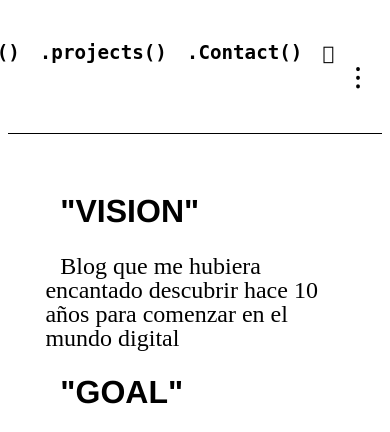
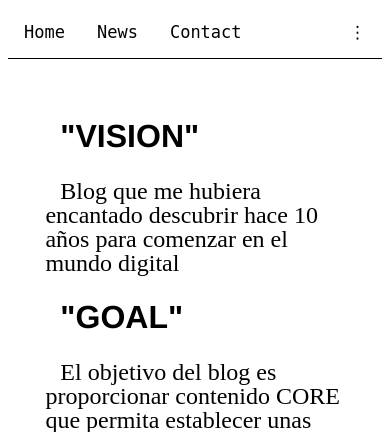
Before and after one commit to ManuData/blog_penv, a Django app: page /blog/ in a window 390 px wide. Shown: the top 432 px of the page. Run offline with Django 4.2, Linux system fonts and the light colour scheme.

Commit message:
Nav Bar responsive

```diff
--- a/mysite/blog/static/blog/base.css
+++ b/mysite/blog/static/blog/base.css
@@ -78,32 +78,33 @@ nav{
   .navBar{
     z-index:9999;
     /*background-color: rgb(29, 133, 214);*/
+    height: 50px;
     background-color: white;
     border-bottom: 1px solid black;
 
 
   }
+ /* Create a top navigation bar with a black background color  */
+  .topnav {
+  background-color:white;
+  overflow: hidden;
+  z-index: 999999;
+  }
 
-  ul {
-    width: 100%;
-    display: flex;
-    justify-content: flex-end;
-    box-sizing: border-box;
-    padding: 20px;
-    background:transparent;
+/* Style the links inside the navigation bar */
+  .topnav a {
+    float: left;
+    color: black;
+    text-align: center;
+    padding: 14px 16px;
+    text-decoration: none;
+    font-size: 17px;
   }
-  li {
-    list-style: none;
-    margin-right: 20px;
-    font-size: 25px;
-    font-weight: bold;
-  }
-  li a {
-    text-decoration: none;
-    color:black;
-    font-size: 1.2rem;
-    font-weight: bold;
-
+ /* Create a right-aligned (split) link inside the navigation bar */
+  .topnav a.buttonMenu {
+    float: right;
+    background-color: white;
+    color: black;
   }
 
   .buttonMenu{
@@ -165,7 +166,6 @@ nav{
   @media screen and (max-width: 450px){
 
 
-
     .buttonMenu{
       display: flex;
       position:sticky;
@@ -200,8 +200,6 @@ nav{
 
     }
 
-
-
     .overlay a {
       font-size: 30px
 
@@ -216,6 +214,7 @@ nav{
     .sticky{
       display:none;
     }
+
 
     .navBar.active{
       z-index:0;
@@ -234,13 +233,20 @@ nav{
       display: block;
       position: relative;
 
+    }
+
+    #Search-Bar-Mobile {
+      white-space: nowrap;
+      overflow-x: auto;
+      color:white;
+
+    }
+    #Input-and-Button {
+
+      display:inline-block;
 
     }
 
-    #Search-Bar-Mobile {
-      color:white;
-
-    }
 
     /*Conent block*/
     #content{
@@ -249,14 +255,12 @@ nav{
     }
 
 
-
     /*Button PDF*/
     #button {
 
       left:18%;
 
 
-
     }
 
   }
--- a/mysite/blog/templates/blog/base.html
+++ b/mysite/blog/templates/blog/base.html
@@ -24,17 +24,18 @@
           <i style="font-size:26px" class="fa"> <a href ="https://github.com/ManuData"  target="_blank" style="text-decoration:none">&#xf09b;</i></a>
 
 
-
-
            <!--Search bar  -->
 
             <div id="Search-Bar-Mobile">
               <h1>Search bar</h1>
+              <div id ="Input-and-Button">
+                <form action="{% url 'search_results' %}" method="get">
+                  <input name="q" type="text" placeholder="Buscar contenido...">
+                  <button>Search</button>
+                  </form>
 
-              <form action="{% url 'search_results' %}" method="get">
-              <input name="q" type="text" placeholder="Buscar contenido...">
-              <button>Search</button>
-              </form>
+              </div>
+
             </div>
 
           <!-- End Search bar  -->
@@ -44,14 +45,12 @@
       </div>
 
       <nav class = "navBar">
-        <ul>
-          <li><a>.who_is()</a></li>
-          <li><a>.projects()</a></li>
-          <li><a>.Contact()</a></li>
-          <li><i style="font-size:26px" class="fa"> <a href ="https://github.com/ManuData"  target="_blank" style="text-decoration:none"> &#xf09b;</i></a></li>
-          <span class = "buttonMenu" style="font-size:30px;cursor:pointer" onclick="openNav()">&#8285;</span>
-        </ul>
-
+        <div class="topnav">
+          <a href="#home">Home</a>
+          <a href="#news">News</a>
+          <a href="#contact">Contact</a>
+          <a href="#about" class="buttonMenu" onclick="openNav()">&#8942;</a>
+        </div>
       </nav>
 
       <!--Search bar  -->
@@ -67,9 +66,6 @@
 
       </div>
 
-       <!-- Open NavBar  -->
-      <!--<span class = "buttonMenu" style="font-size:30px;cursor:pointer" onclick="openNav()">&#8285;</span>-->
-      <!-- End Search bar  -->
 
       <div id ="content">
 
```
Also changed, not shown: mysite/blog/static/blog/base_backup.css (+50 -13 lines), mysite/blog/templates/blog/base_backup.html (+35 -12 lines).
